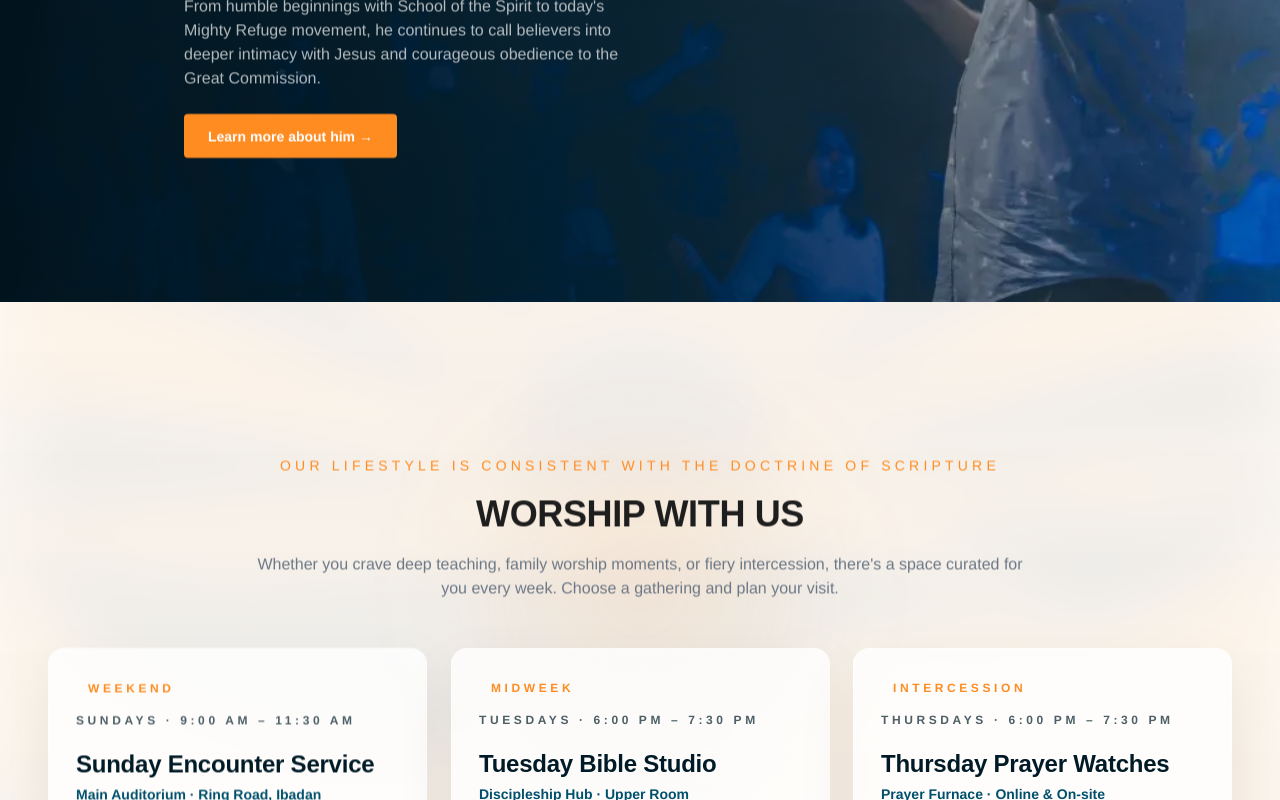
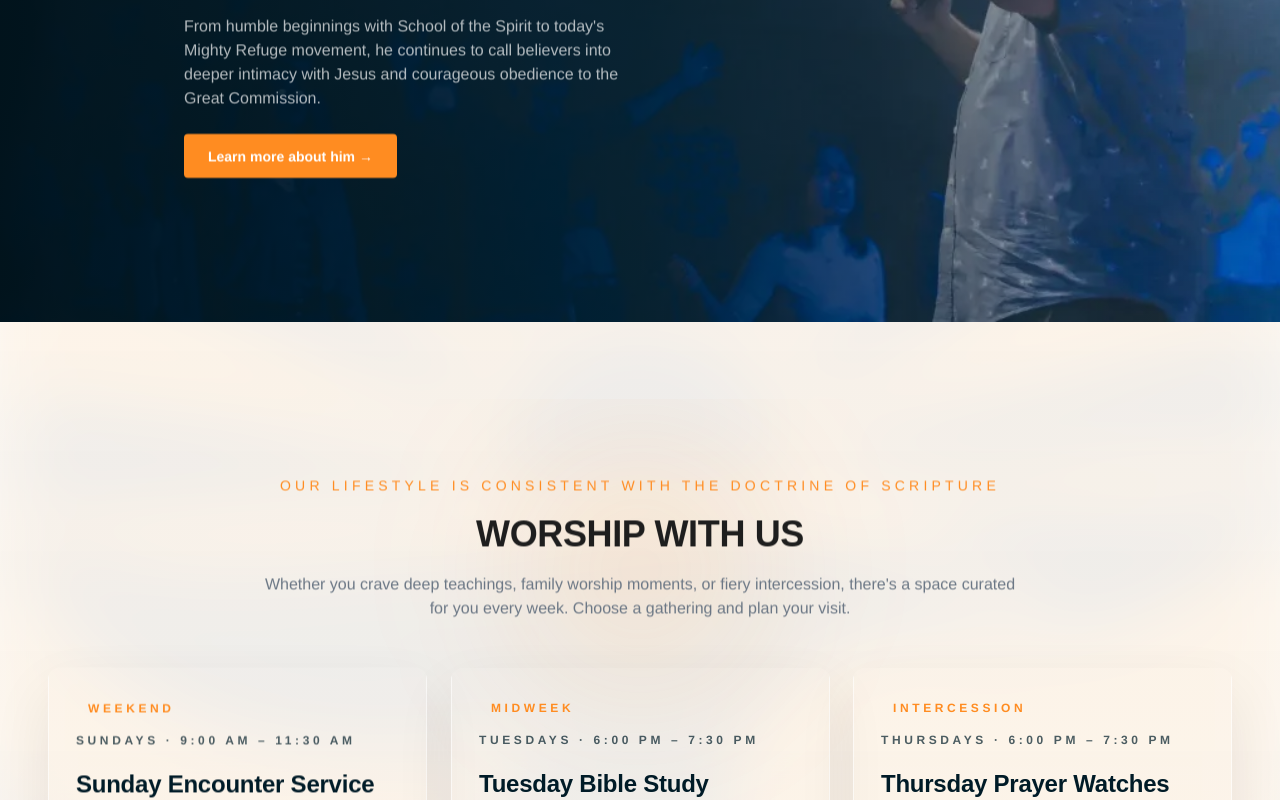
Before and after one commit to IyanuOluwaJesuloba/MRM, a Next.js app: page /landingPage in a window 1280 px wide. Shown: the part 2000-2800 px from the top of the page. Built offline with nearby package versions, Linux system fonts and the light colour scheme.

Commit message:
ANimation effects

```diff
--- a/app/landingPage/page.tsx
+++ b/app/landingPage/page.tsx
@@ -78,20 +78,21 @@ const serviceCards = [
     title: "Sunday Encounter Service",
     tag: "Weekend",
     time: "Sundays · 9:00 AM – 11:30 AM",
-    location: "Main Auditorium · Ring Road, Ibadan",
+    location: "Main Auditorium",
     description:
       "Our primary family gathering featuring immersive worship, the Word, communion, and ministry to every generation.",
     highlights: ["Kids & teens church available", "Communion + ministry moments", "Livestream on YouTube"],
     button: "Plan Sunday Visit",
   },
   {
-    title: "Tuesday Bible Studio",
+    title: "Tuesday Bible Study",
     tag: "Midweek",
     time: "Tuesdays · 6:00 PM – 7:30 PM",
     location: "Discipleship Hub · Upper Room",
     description: "Interactive teaching environments that equip you to rightly divide the Word and live it out daily.",
     highlights: ["Verse-by-verse teaching", "Small discipleship circles", "Resource materials provided"],
     button: "Save My Seat",
+    tone: "brand",
   },
   {
     title: "Thursday Prayer Watches",
@@ -108,17 +109,17 @@ const latestPosts = [
   {
     title: "Gospel Reaches Gbedun Town",
     tag: "Featured Outreach",
-    date: "Jan 25, 2026",
+    date: "Jan, 2025",
     excerpt:
       "Our evangelism team ministered to over 200 people—sharing the Gospel and demonstrating God's love through practical service.",
-    highlights: ["10+ salvations", "Medical + food relief", "New prayer hub launched"],
+    highlights: ["10+ salvations", "Healings and Miracles", "Medical + food relief"],
     action: "Read Field Report",
     featured: true,
   },
   {
     title: "Year-End Prayer Retreat",
     tag: "Upcoming Event",
-    date: "Feb 17 · 3-Day Retreat",
+    date: "December, 2026 · 3-Day Retreat",
     excerpt:
       "Encounter God's vision for 2026 in our sacred time of prayer, worship, and prophetic direction at the Prayer Mountains.",
     highlights: ["Worship nights", "Prophetic council", "Personal prayer tents"],
@@ -127,10 +128,10 @@ const latestPosts = [
   {
     title: "The Palace Pillars",
     tag: "Ministry Highlight",
-    date: "Weekly Thursdays",
+    date: "Every Thursday",
     excerpt:
-      "Our women's ministry is empowering sisters, young ladies, and girls with discipleship, mentorship, and safe spaces.",
-    highlights: ["Mentor circles", "Entrepreneur labs", "Care packages"],
+      "Our women's ministry is empowering women, young ladies, and girls with discipleship, mentorship, and safe spaces.",
+    highlights: ["Mentorship circles", "Entrepreneur labs", "Care packages"],
     action: "Meet the Team",
   },
 ];
@@ -161,7 +162,7 @@ const quickActions = [
     title: "Share Your Prayer Needs",
     description:
       "We believe in the power of prayer. Submit your request and our community will intercede with you.",
-    details: "Average response in <24h",
+    details: "Average response is less than 24 hours",
     button: "Submit Prayer Request",
     tone: "brand",
   },
@@ -229,7 +230,7 @@ export default function LandingPage() {
                 <div className="grid w-full items-stretch gap-10 lg:grid-cols-2 lg:gap-0">
                   <div className="w-full px-6">
                     <Reveal>
-                      <div className="w-full space-y-6 pt-20 lg:pr-10 lg:pl-40">
+                      <div className="w-full space-y-6 pt-10 md:pt-25 lg:pr-10 lg:pl-40">
                         <SectionHeading
                           eyebrow="Welcome to Mighty Refuge Ministries"
                           title="A growing faith community in Ibadan, Nigeria dedicated to the Great Commission."
@@ -244,7 +245,7 @@ export default function LandingPage() {
                           Whether you’re seeking spiritual growth, a place to belong, or a call to action, you’ll find a warm welcome
                           and a community committed to seeing God’s kingdom advance in our generation.
                         </p>
-                        <div className="flex flex-wrap gap-4">
+                        <div className="flex lg:flex-wrap flex-row gap-4">
                           <ButtonLink href="/about" className="w-fit">
                             Learn Our Full Story →
                           </ButtonLink>
@@ -255,7 +256,7 @@ export default function LandingPage() {
                       </div>
                     </Reveal>
                   </div>
-                  <Reveal delay={120}>
+                  <Reveal delay={120} className="md:block hidden ">
                     <div className="relative flex h-[360px] w-full items-end justify-end lg:h-auto lg:min-h-[600px]">
                       <Image
                         src="/assests/svg/christian%20gathering.jpg"
@@ -351,7 +352,7 @@ export default function LandingPage() {
 
               <Section id="services" className="relative overflow-hidden">
                 <div
-                  className="pointer-events-none absolute inset-x-1/2 top-0 h-[420px] w-[420px] -translate-x-1/2 rounded-full bg-[radial-gradient(circle,_rgba(255,140,33,0.15),_transparent_65%)] blur-3xl"
+                  className="pointer-events-none -mt-10 absolute inset-x-1/2 top-0 h-[420px] w-[420px] -translate-x-1/2 rounded-full bg-[radial-gradient(circle,_rgba(255,140,33,0.15),_transparent_65%)] blur-3xl"
                   aria-hidden="true"
                 />
                 <Reveal>
@@ -360,14 +361,14 @@ export default function LandingPage() {
                     title="WORSHIP WITH US"
                   />
                   <p className="mx-auto mt-4 max-w-3xl text-center text-base text-muted">
-                    Whether you crave deep teaching, family worship moments, or fiery intercession, there&apos;s a space curated for you
+                    Whether you crave deep teachings, family worship moments, or fiery intercession, there&apos;s a space curated for you
                     every week. Choose a gathering and plan your visit.
                   </p>
                 </Reveal>
                 <div className="mt-12 grid gap-6 lg:grid-cols-3">
                   {serviceCards.map((card, idx) => (
                     <Reveal key={card.title} delay={idx * 120}>
-                      <div className="relative flex h-full flex-col gap-5 overflow-hidden rounded-2xl bg-white/80 p-7 text-left shadow-[0_25px_60px_rgba(0,27,39,0.08)]">
+                      <div className="relative flex h-full flex-col gap-5 overflow-hidden rounded-xl  p-7 text-left shadow-[0_25px_60px_rgba(0,27,39,0.08)]">
                         <span className="pointer-events-none absolute inset-y-0 left-0 w-px bg-white/60" aria-hidden="true" />
                         <span className="pointer-events-none absolute inset-y-0 right-0 w-px bg-white/60" aria-hidden="true" />
                         <div className="flex flex-wrap items-center justify-between gap-3 text-xs font-semibold uppercase tracking-[0.3em]">
@@ -392,7 +393,7 @@ export default function LandingPage() {
                           </ul>
                         </div>
 
-                        <Button variant="navy" className="mt-4 w-full justify-between">
+                        <Button variant="navy" className="mt-4 w-full justify-between ">
                           {card.button} <span>→</span>
                         </Button>
                       </div>
@@ -420,16 +421,16 @@ export default function LandingPage() {
                       <Reveal key={post.title} delay={isFeatured ? 0 : 140}>
                         <article
                           className={cx(
-                            "relative flex h-full flex-col gap-5 rounded-[32px] p-8 shadow-[0_30px_70px_rgba(0,27,39,0.08)] backdrop-blur transition duration-500 hover:-translate-y-1",
+                            "relative flex h-full flex-col gap-5 rounded-xl p-8 shadow-[0_30px_70px_rgba(0,27,39,0.08)] backdrop-blur transition duration-500 hover:-translate-y-1",
                             isFeatured
                               ? "lg:col-span-2 border border-white/20 bg-[#001b27] text-white"
-                              : "border border-[#001b27]/10 bg-white/80"
+                              : "border border-[#001b27]/10 bg-transparent"
                           )}
                         >
                           <div className="flex flex-wrap items-center gap-3 text-xs uppercase tracking-[0.3em]">
                             <span
                               className={cx(
-                                "rounded-full px-4 py-1 font-semibold",
+                                "rounded-xl px-4 py-1 font-semibold",
                                 isFeatured ? "bg-white/10 text-white" : "bg-brand/10 text-brand"
                               )}
                             >
@@ -451,7 +452,7 @@ export default function LandingPage() {
                                 >
                                   <span
                                     className={cx(
-                                      "mt-1 h-2.5 w-2.5 rounded-full",
+                                      "mt-1 h-2.5 w-2.5 rounded-xl",
                                       isFeatured ? "bg-white/70" : "bg-[#ff8c21]"
                                     )}
                                     aria-hidden="true"
@@ -466,7 +467,7 @@ export default function LandingPage() {
                             variant={isFeatured ? "ghost" : "subtle"}
                             className={cx(
                               "mt-auto w-fit",
-                              isFeatured ? "border-white/30 text-white hover:bg-white/10" : "text-[#001b27]"
+                              isFeatured ? "border-white/30 text-white hover:bg-white/10" : "text-[#001b27] hover:bg-[#001b27]/10"
                             )}
                           >
                             {post.action} <span>→</span>
@@ -504,7 +505,7 @@ export default function LandingPage() {
                   <SectionHeading
                     eyebrow="Get Connected"
                     title="Find your next step in community"
-                    description="Whether it's prayer support, spiritual growth, or radical generosity—choose a step and we’ll walk with you."
+                    description="Whether it's prayer support, spiritual growth, or radical generosity - choose a step and we’ll walk with you."
                   />
                 </Reveal>
                 <div className="mt-12 grid gap-6 lg:grid-cols-3">
@@ -514,22 +515,15 @@ export default function LandingPage() {
                       <Reveal key={action.title} delay={120}>
                         <div
                           className={cx(
-                            "flex h-full flex-col rounded-[28px] border p-8 shadow-[0_30px_70px_rgba(0,27,39,0.08)]",
+                            "flex h-full flex-col rounded-xl border p-8 shadow-[0_30px_70px_rgba(0,27,39,0.08)] ",
                             tone.wrapper
                           )}
                         >
-                          <span
-                            className={cx(
-                              "w-fit rounded-full px-4 py-1 text-[0.65rem] font-semibold uppercase tracking-[0.3em]",
-                              tone.pill
-                            )}
-                          >
-                            Next Step
-                          </span>
-                          <h3 className="mt-6 text-2xl font-semibold">{action.title}</h3>
+
+                          <h3 className="mt-3 text-xl font-semibold">{action.title}</h3>
                           <p className="mt-3 flex-1 text-base">{action.description}</p>
                           <p className={cx("mt-4 text-sm font-semibold", tone.detail)}>{action.details}</p>
-                          <Button variant="outline" className={cx("mt-8 w-full justify-between", tone.button)}>
+                          <Button variant="outline" className={cx("mt-8 w-full justify-between mb-4", tone.button)}>
                             {action.button} <span>→</span>
                           </Button>
                         </div>
@@ -564,7 +558,7 @@ function MissionVisionBlock({
       <div className="mt-6 space-y-4">
         {points.map((point) => (
           <div key={point.title} className="flex gap-4">
-            <div className="flex h-12 w-12 items-center justify-center rounded-2xl bg-brand/10 font-semibold text-brand">
+            <div className="flex h-12 w-12 items-center justify-center rounded-xl bg-brand/10 font-semibold text-brand">
               {point.letter}
             </div>
             <div>
--- a/components/Footer.tsx
+++ b/components/Footer.tsx
@@ -11,7 +11,7 @@ const footerLinks = {
 
 export function Footer() {
   return (
-    <footer className="bg-[#001b27] text-white">
+    <footer className="bg-[#001b27] text-white pl-30">
       <motion.div
         className="mx-auto max-w-[1280px] px-6 py-12 md:px-12 lg:px-16 grid gap-8 md:grid-cols-4 "
         initial="hidden"
--- a/components/Navbar.tsx
+++ b/components/Navbar.tsx
@@ -67,7 +67,7 @@ export function Navbar({ className }: { className?: string }) {
         </ButtonLink>
         <button
           type="button"
-          className="inline-flex items-center justify-center rounded-[12px] border border-white/20 p-2 text-white lg:hidden"
+          className="inline-flex items-center justify-center p-2 text-white lg:hidden"
           aria-label="Toggle menu"
           onClick={toggle}
         >
```
